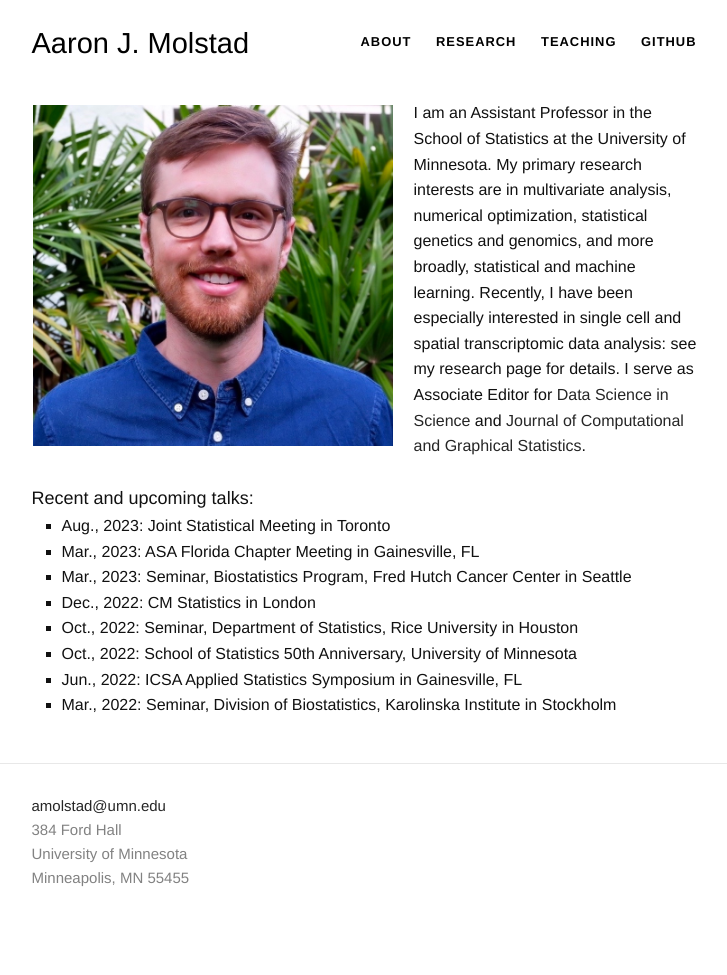
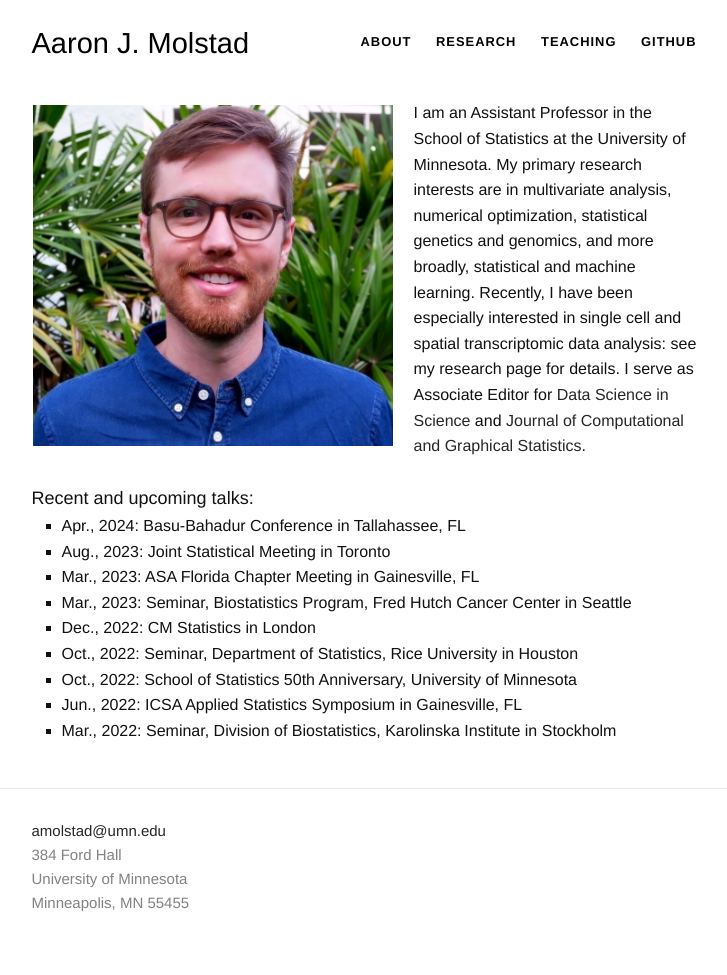
Before and after one commit to ajmolstad/ajmolstad.github.io, a Jekyll site: the page built from index.html, in a window 1280 px wide. Shown: the whole page, without its empty margins (276-1003 px from the left). Built offline with Jekyll 4.4.1, drawn with Linux system fonts in a browser that asks for light colours; before the commit the page ends 950 px from its top, so only the background shows below that.

Commit message:
Update index.html

```diff
--- a/index.html
+++ b/index.html
@@ -42,6 +42,7 @@ University of Florida <br>
 <br>
 <font size="4">Recent and upcoming talks:</font>
 <ul style="list-style-type:square;">
+  <li> Apr., 2024: Basu-Bahadur Conference in Tallahassee, FL </li>
   <li> Aug., 2023: Joint Statistical Meeting in Toronto </li>
   <li> Mar., 2023: ASA Florida Chapter Meeting in Gainesville, FL </li>
   <li> Mar., 2023: Seminar, Biostatistics Program, Fred Hutch Cancer Center in Seattle </li>
```
